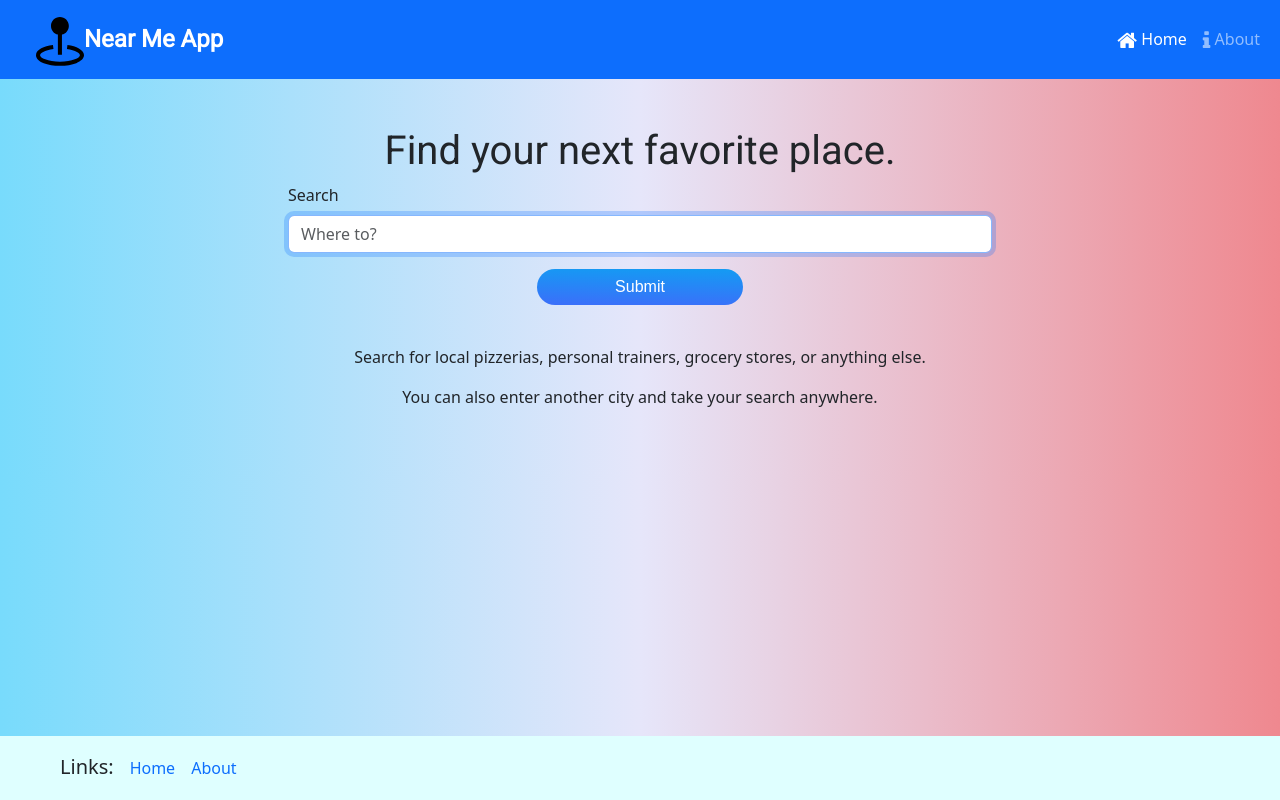
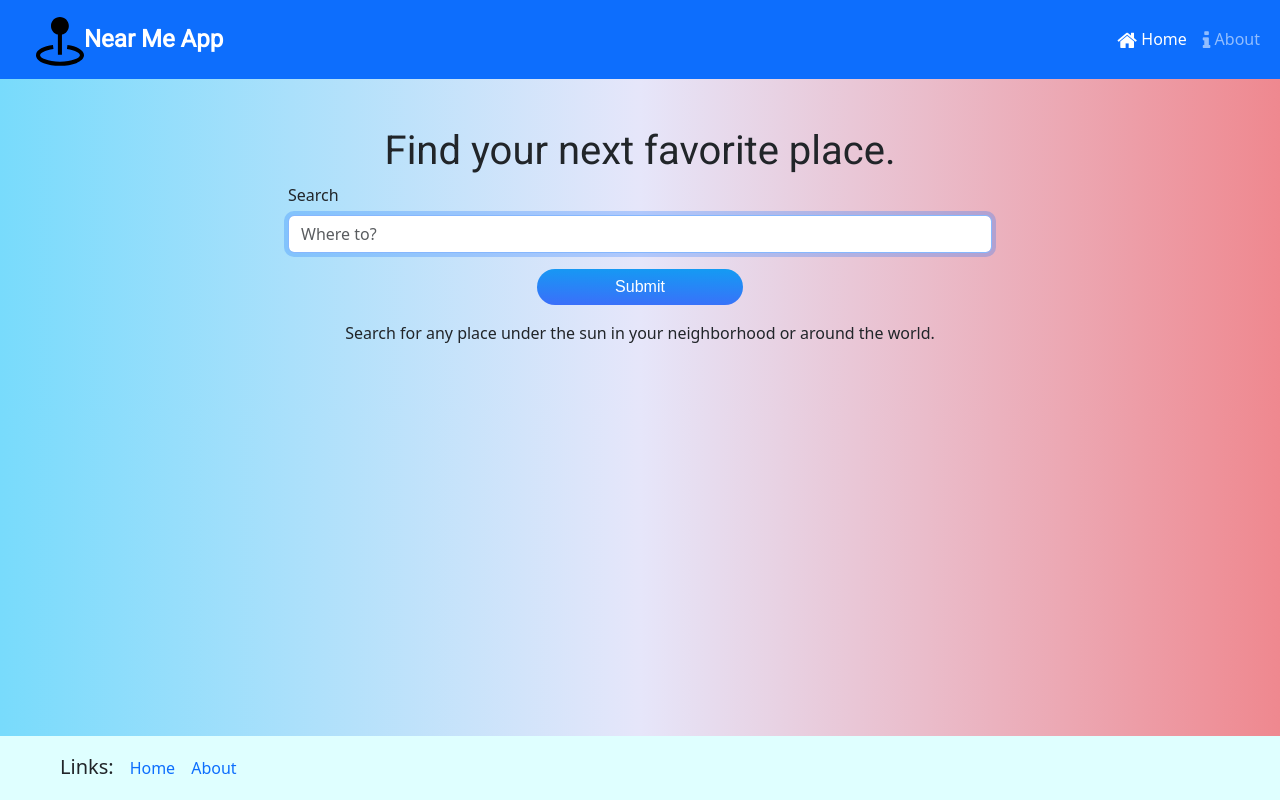
Before and after one commit to janbalangue/near-me-app, a React (Create React App) app: page /#/ in a window 1280 px wide. Built offline with nearby package versions, Linux system fonts and the light colour scheme.

Commit message:
change text

```diff
--- a/src/pages/HomePage.js
+++ b/src/pages/HomePage.js
@@ -14,12 +14,9 @@ const HomePage = () => {
       </div>
       <HomeSearchForm />
       <div id="textIntro">
-        <br />
         <p className={style}>
-          Search for local pizzerias, personal trainers, grocery stores, or anything else.
-        </p>
-        <p className={style}>
-          You can also enter another city and take your search anywhere.
+          Search for any place under the sun in your neighborhood or around the
+          world.
         </p>
       </div>
     </Container>
```
